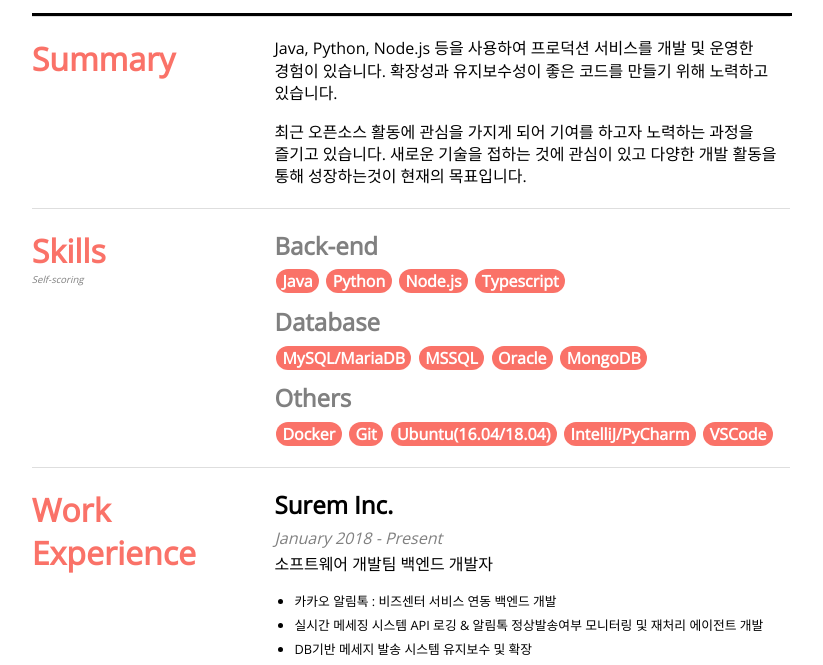
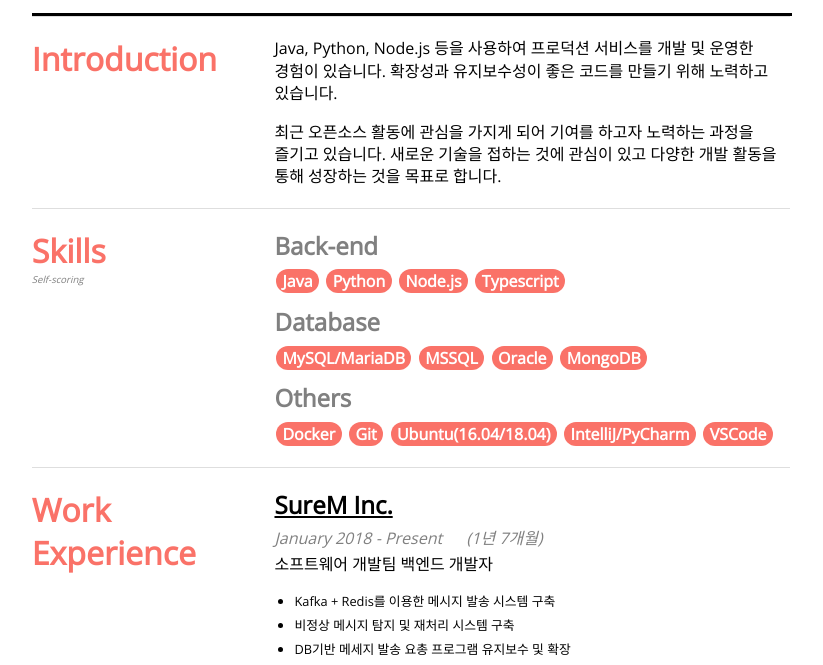
Before and after one commit to Fleta/Fleta.github.io, a plain HTML site: page index.html in a window 1280 px wide. Shown: the part 135-800 px from the top of the page, without its empty margins (229-1052 px from the left). Drawn offline with nearby package versions, Linux system fonts and the light colour scheme.

Commit message:
update current career

```diff
--- a/index.html
+++ b/index.html
@@ -26,11 +26,11 @@
             <section>
                 <article>
                     <div class="sectionTitle">
-                        <h1>Summary</h1>
+                        <h1>Introduction</h1>
                     </div>
                     <div class="sectionContent">
                         <p>Java, Python, Node.js 등을 사용하여 프로덕션 서비스를 개발 및 운영한 경험이 있습니다. 확장성과 유지보수성이 좋은 코드를 만들기 위해 노력하고 있습니다.</p>
-                        <p class="lastline">최근 오픈소스 활동에 관심을 가지게 되어 기여를 하고자 노력하는 과정을 즐기고 있습니다. 새로운 기술을 접하는 것에 관심이 있고 다양한 개발 활동을 통해 성장하는것이 현재의 목표입니다.</p>
+                        <p class="lastline">최근 오픈소스 활동에 관심을 가지게 되어 기여를 하고자 노력하는 과정을 즐기고 있습니다. 새로운 기술을 접하는 것에 관심이 있고 다양한 개발 활동을 통해 성장하는 것을 목표로 합니다.</p>
                     </div>
                 </article>
                 <div class="clear"></div>
@@ -77,14 +77,15 @@
                     </div>
                     <div class="sectionContent">
                         <article>
-                            <h2>Surem Inc.</h2>
-                            <p class="subDetails">January 2018 - Present</p>
+                            <h2><a href="https://surem.co.kr">SureM Inc.</a></h2>
+                            <p class="subDetails">January 2018 - Present &emsp; (1년 7개월)</p>
                             <p>소프트웨어 개발팀 백엔드 개발자</p>
                             <ul class="lastline">
                                 <!-- TODO : ul, li css, 직군 강조 및 테크스택 키워드화 (마크다운 활용 가능한지?) -->
-                                <li>카카오 알림톡 : 비즈센터 서비스 연동 백엔드 개발</li>
-                                <li>실시간 메세징 시스템 API 로깅 & 알림톡 정상발송여부 모니터링 및 재처리 에이전트 개발</li>
-                                <li>DB기반 메세지 발송 시스템 유지보수 및 확장</li>
+                                <li>Kafka + Redis를 이용한 메시지 발송 시스템 구축</li>
+                                <li>비정상 메시지 탐지 및 재처리 시스템 구축</li>
+                                <li>DB기반 메세지 발송 요총 프로그램 유지보수 및 확장</li>
+                                <li>공기질 측정 데이터 시각화하는 프로그램 개발</li>
                             </ul>
                         </article>
                     </div>
--- a/style.css
+++ b/style.css
@@ -1,6 +1,6 @@
 * {
     font-family: 'Open Sans', sans-serif;
-    word-break: keep-all;
+    word-break: keep-all !important;
 }
 
 .sectionContent p {
@@ -99,6 +99,11 @@ section {
     font-size: 1.5em;
     margin: 0;
     margin-bottom: .25em;
+}
+
+.sectionContent a{
+    color: black;
+    text-decoration: underline;
 }
 
 .sectionContent > article > ul {
```
